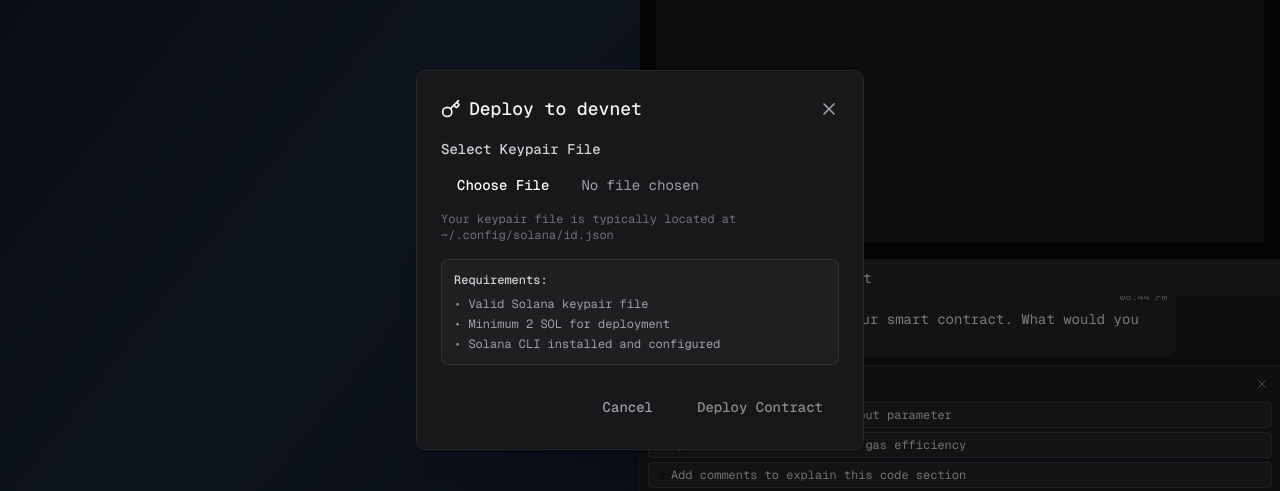
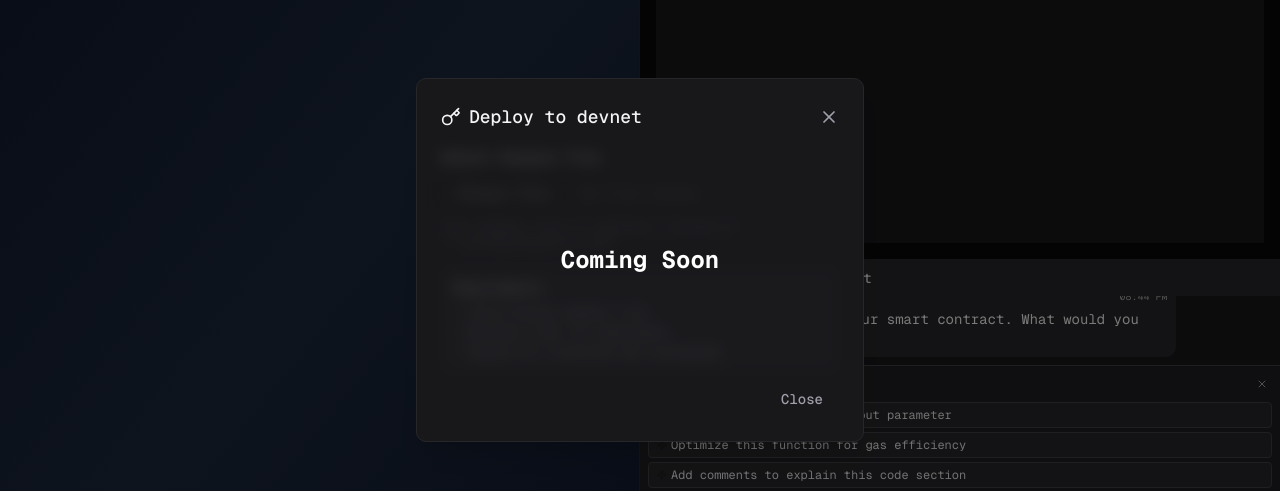
Before and after one commit to adityajha2005/snapchain, a Next.js app in the folder client/: page /project in a window 1280 px wide. Both pictures are taken after a click on the button "Deploy". Shown: the part 140-631 px from the top of the page. Built offline with nearby package versions, Linux system fonts and the light colour scheme; what blockly would draw is missing.

Commit message:
coming soon overlay

```diff
--- a/client/src/components/BlocklyWorkspace.tsx
+++ b/client/src/components/BlocklyWorkspace.tsx
@@ -461,31 +461,9 @@ Return the improved code in a code block using \`\`\`rust\`\`\` format.`,
 							</button>
 						</div>
 
-						{/* Status Display */}
-						{deploymentStatus.stage !== 'idle' && (
-							<div className={`mb-4 p-4 rounded-md ${
-								deploymentStatus.stage === 'error' ? 'bg-red-950/50 border border-red-900' :
-								deploymentStatus.stage === 'success' ? 'bg-emerald-950/50 border border-emerald-900' :
-								'bg-zinc-800/50 border border-zinc-700'
-							}`}>
-								<div className="flex items-center gap-3">
-									{getStatusIcon()}
-									<div className="flex-1">
-										<p className="text-sm font-medium text-zinc-100">
-											{deploymentStatus.message}
-										</p>
-										{deploymentStatus.stage === 'success' && (
-											<div className="mt-2 text-xs text-zinc-400">
-												<p>Program ID: <span className="font-mono text-emerald-400">{deploymentStatus.programId}</span></p>
-												<p>Deployer: <span className="font-mono text-zinc-300">{deploymentStatus.address}</span></p>
-												<p>Balance: <span className="text-zinc-300">{deploymentStatus.balance} SOL</span></p>
-											</div>
-										)}
-									</div>
-								</div>
-							</div>
-						)}
-
+						<div className="relative">
+							{/* Blurred original content */}
+							<div className="blur-sm opacity-30">
 								<div className="space-y-4">
 									<div>
 										<label className="block text-sm font-medium text-zinc-300 mb-2">
@@ -496,7 +474,7 @@ Return the improved code in a code block using \`\`\`rust\`\`\` format.`,
 											type="file"
 											accept=".json,.keypair"
 											onChange={handleKeypairSelect}
-									disabled={isDeploying}
+											disabled={true}
 											className="block w-full text-sm text-zinc-400
 												file:mr-4 file:py-2 file:px-4
 												file:rounded-md file:border-0
@@ -520,6 +498,13 @@ Return the improved code in a code block using \`\`\`rust\`\`\` format.`,
 											<li>• Solana CLI installed and configured</li>
 										</ul>
 									</div>
+								</div>
+							</div>
+
+							<div className="absolute inset-0 flex items-center justify-center">
+								<div className="text-2xl font-bold text-white">Coming Soon</div>
+							</div>
+						</div>
 
 						<div className="flex justify-end gap-3 pt-2">
 							<button
@@ -534,20 +519,10 @@ Return the improved code in a code block using \`\`\`rust\`\`\` format.`,
 										message: ''
 									});
 								}}
-									className="px-4 py-2 text-sm font-medium text-zinc-400 hover:text-white transition-colors disabled:opacity-50"
-									disabled={isDeploying}
+								className="px-4 py-2 text-sm font-medium text-zinc-400 hover:text-white transition-colors"
 							>
-									Cancel
+								Close
 							</button>
-								<button
-									onClick={handleDeploy}
-									disabled={!selectedKeypair || isDeploying || deploymentStatus.stage === 'success'}
-									className="flex items-center gap-2 px-4 py-2 text-sm font-medium bg-primary text-white rounded-md hover:bg-primary/90 transition-colors disabled:opacity-50 disabled:cursor-not-allowed"
-								>
-									{isDeploying && <Loader2 className="h-4 w-4 animate-spin" />}
-									{deploymentStatus.stage === 'success' ? 'Deployed!' : isDeploying ? 'Deploying...' : 'Deploy Contract'}
-								</button>
-							</div>
 						</div>
 					</div>
 				</div>
```
Lines whose indentation alone changed are shown as unchanged.
